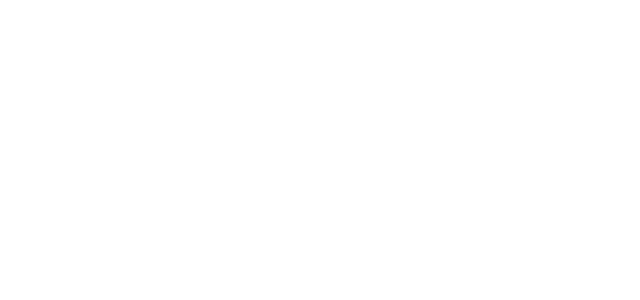
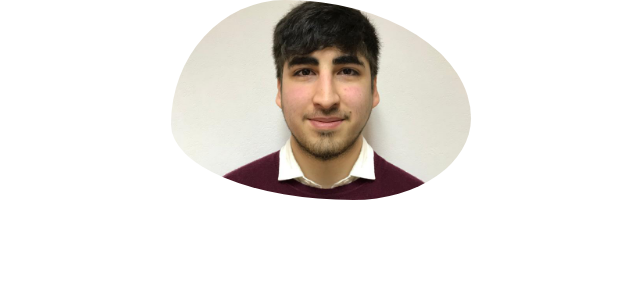
Before and after one commit to AgustinBraco/portfolio, a React (Vite) app: page / in a window 1280 px wide. Shown: the top 300 px of the page, without its empty margins (319-959 px from the left). Built offline with nearby package versions, Linux system fonts and the light colour scheme.

Commit message:
[Dev] - Create 'Picture' component

```diff
--- a/src/App.jsx
+++ b/src/App.jsx
@@ -1,8 +1,11 @@
+import { Picture } from './components';
+
 const App = () => {
 	return (
-			<div>
-			</div>
+		<div className="center">
+			<Picture width='30rem' height='20rem' />
+		</div>
 	);
-}
+};
 
 export default App;
--- /dev/null
+++ b/src/components/index.js
@@ -0,0 +1 @@
+export { default as Picture } from './picture/picture.jsx';
--- /dev/null
+++ b/src/components/picture/picture.css
@@ -0,0 +1,8 @@
+.picture {
+	width: 100%;
+	height: 100%;
+	background-image: url(/me.png);
+	animation: bubbleAnimation 10s ease-in-out infinite;
+	background-size: cover;
+	background-position: 50% 25%;
+}
--- /dev/null
+++ b/src/components/picture/picture.jsx
@@ -0,0 +1,11 @@
+import './picture.css';
+
+const Picture = ({ width, height }) => {
+	return (
+		<div className="pictureContainer" style={{ width, height }}>
+			<div className="picture"></div>
+		</div>
+	);
+};
+
+export default Picture;
--- a/src/index.css
+++ b/src/index.css
@@ -1,12 +1,33 @@
 /* Reset */
 * {
-  margin: 0;
-  padding: 0;
-  box-sizing: border-box;
+	margin: 0;
+	padding: 0;
+	box-sizing: border-box;
 }
 
 html {
-  font-size: 62.5%;
+	font-size: 62.5%;
 }
 
-/* Styles  */
+/* Global styles */
+.center {
+	display: flex;
+	justify-content: center;
+	align-items: center;
+}
+
+/* Global animations */
+@keyframes bubbleAnimation {
+	0% {
+		border-radius: 51% 49% 51% 49%/72% 73% 27% 28%;
+	}
+	33% {
+		border-radius: 29% 71% 68% 32%/72% 48% 52% 28%;
+	}
+	66% {
+		border-radius: 31% 69% 33% 67%/57% 52% 48% 43%;
+	}
+	100% {
+		border-radius: 51% 49% 51% 49%/72% 73% 27% 28%;
+	}
+}
```
Also changed, not shown: src/main.jsx (+8 -8 lines), public/me.png (added).
